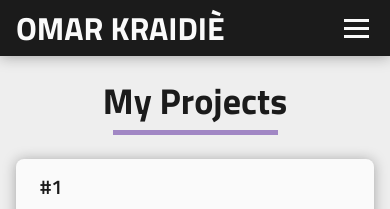
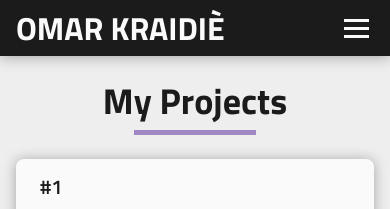
Before and after one commit to 0mppula/portfolio-web-app, a React (Create React App) app: page /projects in a window 390 px wide. Shown: the top 209 px of the page. Built offline with nearby package versions, Linux system fonts and the light colour scheme.

Commit message:
Modified header-underline styles on mobile.

```diff
--- a/src/styles/index.css
+++ b/src/styles/index.css
@@ -657,9 +657,6 @@ li a {
 		margin-bottom: 1.5rem;
 	}
 
-	.header-underline {
-		width: 165px;
-	}
 	/* End Master styles */
 
 	/* Hero styles */
```
